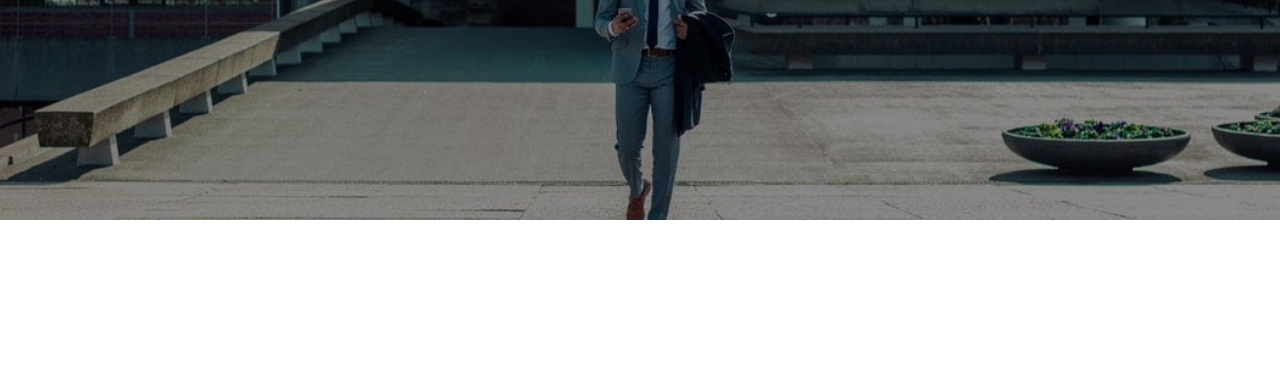
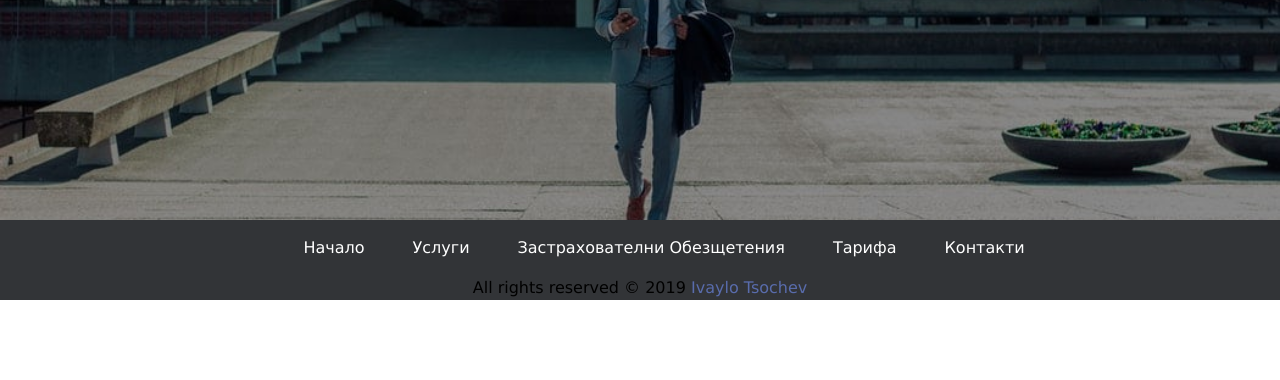
Before and after one commit to IvoTsochev/Front-End-Final-Project, a plain HTML site: page contacts.html in a window 1280 px wide. Shown: the part 420-800 px from the top of the page. Drawn offline with Linux system fonts and the light colour scheme.

Commit message:
adjust the footer and the showcase-img

```diff
--- a/contacts.html
+++ b/contacts.html
@@ -24,5 +24,22 @@
             <h1 class="l-heading">Контакти</h1>
         </div>
     </header>
+
+
+
+
+    <footer>
+        <div class="footer-nav">
+            <ul>
+                <li><a href="/">Начало</a></li>
+                <li><a href="services.html">Услуги</a></li>
+                <li><a href="compensations.html">Застрахователни Обезщетения</a></li>
+                <li><a href="rates.html">Тарифа</a></li>
+                <li><a href="contacts.html">Контакти</a></li>
+            </ul>
+        </div>
+
+        <div id="rights"><p>All rights reserved &copy; 2019 <span class="spec-color">Ivaylo Tsochev</span></p></div>
+    </footer>
 </body>
 </html>
--- a/css/header.css
+++ b/css/header.css
@@ -73,10 +73,13 @@ header .nav ul li .current {
     flex-direction: column;
     text-align: center;
     color: #fff;
-    margin-top: var(--showcase-content-m, 5rem) ;
+    /* margin-top: var(--showcase-content-m, 5rem) ;  */
+    height: 85%;
+    justify-content: center;
 }
 
 #index .showcase-content img {
     margin: 0 auto;
-    width: 100px;
+    width: 200px;
+    padding-bottom: 2rem;
 }
--- a/css/layout.css
+++ b/css/layout.css
@@ -49,6 +49,7 @@
     display: grid;
     grid-template-columns: repeat(2, auto);
     justify-content: center;
+    margin-bottom: 2rem;
 }
 
 #home-services section div {
@@ -63,12 +64,15 @@
 /* FOOTER */
 footer {
     background: #323437;
-    height: 10vh;
+    height: 7vh;
 }
 
 .footer-nav {
     display: flex;
-    justify-content: space-between;
+    justify-content: space-around;
+    margin: 0 1rem;
+    height: 100%;
+    align-items: center;
 }
 
 .footer-nav ul {
@@ -85,3 +89,13 @@ footer {
     text-decoration: none;
     padding-left: 3rem;
 }
+
+.footer-nav ul li a:hover {
+    color: rgb(23, 211, 63);
+}
+
+#rights {
+    background: #323437;
+    width: 100%;
+    text-align: center;
+}
```
Also changed, not shown: compensations.html (+16 -0 lines), index.html (+2 -2 lines), rates.html (+17 -0 lines), services.html (+16 -0 lines).
